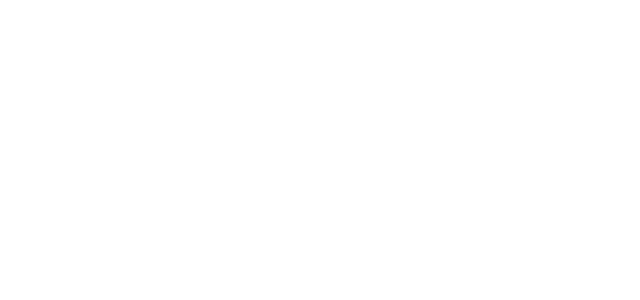
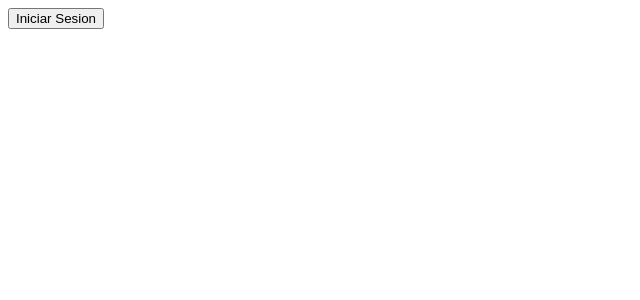
Before and after one commit to CapHdz/App-Rick-and-Morty, a React (Vite) app: page / in a window 1280 px wide. Shown: the top 300 px of the page, without its empty margins (0-640 px from the left). Built offline with nearby package versions, Linux system fonts and the light colour scheme.

Commit message:
Test Log In/Out
Auth0 log in/out test

```diff
--- a/package.json
+++ b/package.json
@@ -10,6 +10,8 @@
     "preview": "vite preview"
   },
   "dependencies": {
+    "@auth0/auth0-react": "^2.1.1",
+    "axios": "^1.4.0",
     "react": "^18.2.0",
     "react-dom": "^18.2.0"
   },
--- a/src/App.jsx
+++ b/src/App.jsx
@@ -1,12 +1,10 @@
-import { useState } from 'react'
+import Login from './components/login'
 
 function App() {
 
   return (
-    <>
-
-    </>
-  )
+    <Login/>
+    )
 }
 
 export default App
--- /dev/null
+++ b/src/components/login.jsx
@@ -0,0 +1,11 @@
+import { useAuth0 } from '@auth0/auth0-react'
+import React from 'react'
+
+export default function Login() {
+    //creando una constante para validar la autenticacion
+    const { loginWithRedirect } = useAuth0();
+
+    return (
+        <button className='btn btn-primary' onClick={ () => loginWithRedirect()}>Iniciar Sesion</button>
+    )
+}
--- a/src/main.jsx
+++ b/src/main.jsx
@@ -1,9 +1,17 @@
 import React from 'react'
 import ReactDOM from 'react-dom/client'
 import App from './App.jsx'
+import { Auth0Provider } from '@auth0/auth0-react'
 
 ReactDOM.createRoot(document.getElementById('root')).render(
+  <Auth0Provider
+  domain='dev-hl8w5qpf3cnht60p.us.auth0.com'
+  clientId='yTingEq7YjxH7b5D8jOdQLsDOmDv9EU4'
+  authorizationParams={{
+    redirect_uri: window.location.origin
+  }}>
   <React.StrictMode>
     <App />
-  </React.StrictMode>,
+  </React.StrictMode>
+  </Auth0Provider>
 )
```
Also changed, not shown: src/components/logout.jsx (added, +10 -0 lines), 1 other file (tests, documents, lock files or other folders).
